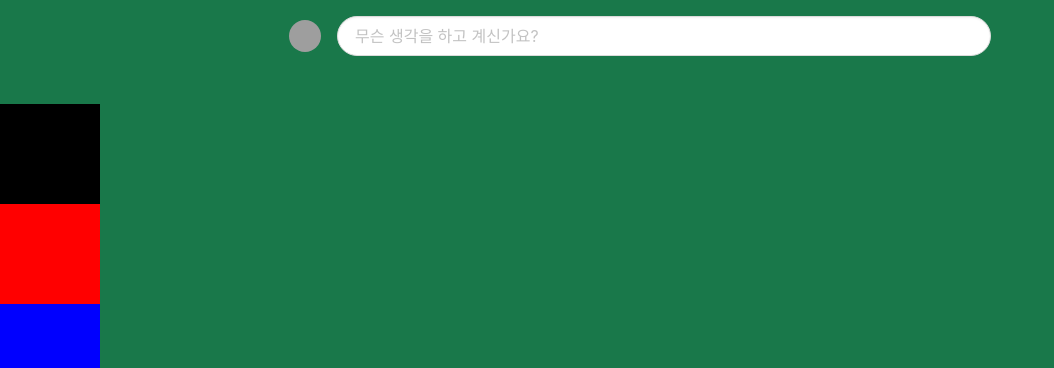
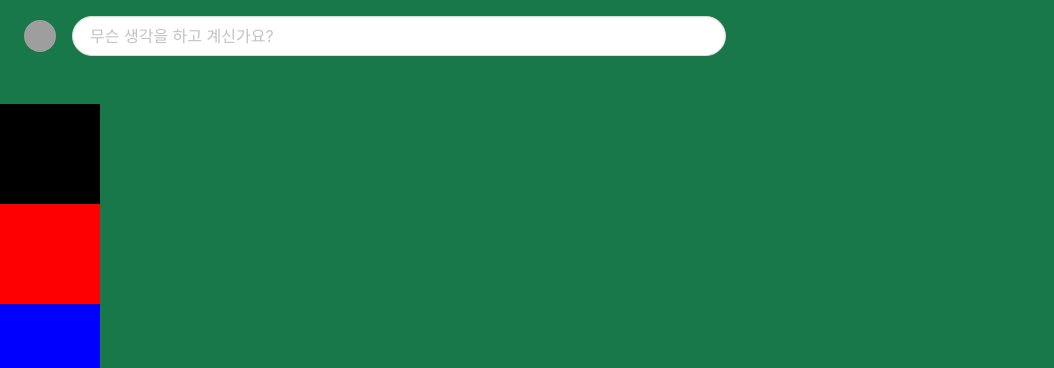
Before and after one commit to kyebalza/FootBall_INFO, a Flask app: template templates/index.html in a window 1280 px wide. Shown: the part 52-420 px from the top of the page, without its empty margins (0-1054 px from the left). Run offline with Flask 2, Linux system fonts and the light colour scheme; the template is opened without the code that fills it, so the values that code supplies are empty; some libraries are stand-ins or nearby versions; grey boxes are pictures that could not be loaded.

Commit message:
margin 주석처리

```diff
--- a/static/mystyle.css
+++ b/static/mystyle.css
@@ -7,7 +7,7 @@ body {
 .section {
     padding: 1rem 1.5rem;
     max-width: 750px;
-    margin: auto;
+    /*margin: auto;*/
 }
 
 .is-sparta {
```
